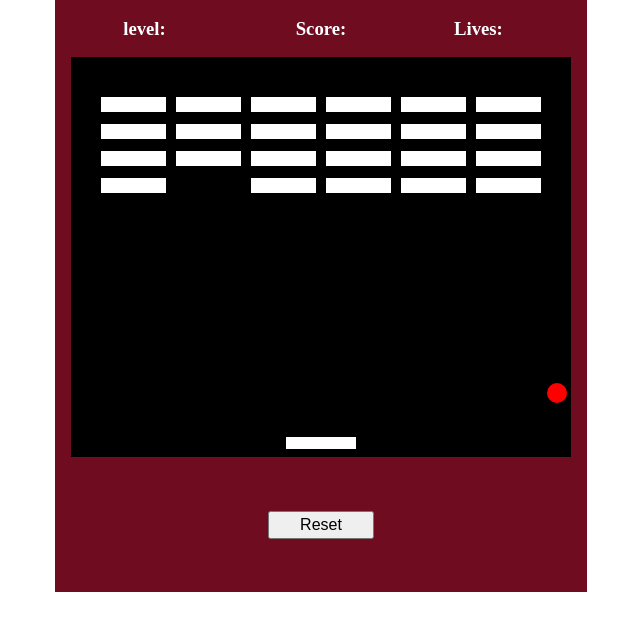
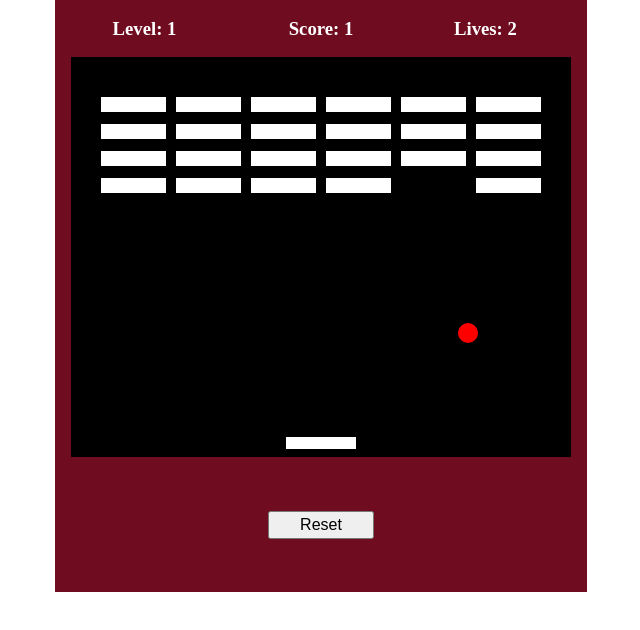
Before and after one commit to segwuonwu/Brick-Breaker, a plain HTML site: page index.html in a window 1280 px wide. Shown: the whole page, without its empty margins (319-959 px from the left). Drawn offline with Linux system fonts and the light colour scheme.

Commit message:
Score and lives are working. Also displaying level

```diff
--- a/index.html
+++ b/index.html
@@ -12,13 +12,13 @@
 <body>
     <div id="container">
         <aside id="center">
-            <h3>Score:</h3>
+            <h3 id="score"></h3>
         </aside>
         <aside id="top-left">
-            <h3>level:</h3>
+            <h3 id="level"></h3>
         </aside>
         <aside id="top-right">
-            <h3>Lives:</h3>
+            <h3 id="lives"></h3>
         </aside>
         <main>
             <canvas id="game"></canvas>
--- a/main.js
+++ b/main.js
@@ -1,12 +1,14 @@
 // Variable declaration for HTML elements
-var lives = 5;
-let score = document.getElementById('center'),
-    level = document.getElementById('top-left'),
-    life = document.getElementById('top-right'),
+
+let scoreBoard = document.getElementById('score'),
+    levelBoard = document.getElementById('level'),
+    liveBoard = document.getElementById('lives'),
     gameBoard = document.getElementById('game'),
-    reset = document.getElementById('status');
+    resetBtn = document.getElementById('status');
 
-
+var score = 0,
+    level = 1,
+    lives = 3;
 
 let ctx = gameBoard.getContext('2d');
 
@@ -17,14 +19,15 @@ gameBoard.setAttribute("height", getComputedStyle(gameBoard)["height"]);
 // variables for the paddle
 let paddleH = 12,
     paddleW = 70,
-    pLocation = (gameBoard.width - paddleW) / 2;
+    paddleXLeft = (gameBoard.width - paddleW) / 2;
+paddleXRight = paddleXLeft + paddleW;
 // variables for ball positioning
 let ballX = gameBoard.width / 2,
     ballY = gameBoard.height - 30,
-    x = Math.floor((Math.random() * 5) + 1),
-    y = Math.floor((Math.random() * -5) + -1),
-    dx = 4,
-    dy = -2;
+    x = Math.floor((Math.random() * 10) + 1),
+    y = Math.floor((Math.random() * 10) + 1),
+    dx = 3,
+    dy = 2;
 let radius = 10;
 // keyboard keys
 let arrowRight = false,
@@ -54,18 +57,10 @@ for (let i = 0; i < brickColn; i++) {
 };
 console.log(bricks)
 
-// Game instruction
-function gameInstruction() {
-    var mgs = "Welcome to the brick breaker game \n" +
-        "\n The goal is to break all the bricks";
-
-    return mgs;
-}
-
 // function to draw the paddle
 function drawPaddle() {
     ctx.beginPath();
-    ctx.rect(pLocation, gameBoard.height - 20, paddleW, paddleH);
+    ctx.rect(paddleXLeft, gameBoard.height - 20, paddleW, paddleH);
     ctx.fillStyle = "white";
     ctx.fill()
     ctx.closePath();
@@ -73,10 +68,10 @@ function drawPaddle() {
 
 // function to move the paddle
 function paddleMovement() {
-    if (arrowLeft && (pLocation > 0)) {
-        pLocation -= 7;
-    } else if (arrowRight && (pLocation + paddleW) < gameBoard.width) {
-        pLocation += 7;
+    if (arrowLeft && (paddleXLeft > 0)) {
+        paddleXLeft -= 7;
+    } else if (arrowRight && (paddleXLeft + paddleW) < gameBoard.width) {
+        paddleXLeft += 7;
     }
 }
 
@@ -144,6 +139,11 @@ function brickCollision() {
                 if (ballX > b.x && ballX < b.x + brickWidth && ballY > b.y && ballY < b.y + brickHeight) {
                     dy = -dy;
                     b.status = 0;
+                    score++;
+                    if (score === brickColn * brickRow) {
+                        alert("Congratulation You WOn!!!");
+                        document.location.reload();
+                    }
                 }
             }
 
@@ -151,23 +151,53 @@ function brickCollision() {
     }
 }
 
-// function to detect ball collision
+// checking for collision with wall
 function wallCollision() {
     if (ballX + dx > gameBoard.width - radius || ballX + dx < radius) {
         dx = -dx;
     }
     if (ballY + dy < radius) {
         dy = -dy;
-    } else if (ballY + dy > gameBoard.height - radius) {
+    } else if (ballY + dy > gameBoard.height) {
         dy = -dy;
     }
 }
 
-function collisionDetection() {
+
+// checking for paddle collision
+function paddleCollision() {
+    if (ballY >= gameBoard.height - 12 && ballY <= gameBoard.height - 30) {
+        console.log("ballY before:", ballY);
+        if (ballX - radius == paddleXRight || ballX + radius == paddleXLeft) {
+            console.log("ballY after", ballX);
+            dy = -dy;
+        }
+    }
+
     if (ballY === gameBoard.height - 30) {
-        if ((ballX <= pLocation + (70 / 2)) &&
-            (ballX >= pLocation - (70 / 2))) {
+        if ((ballX <= paddleXLeft + 70) &&
+            (ballX >= paddleXLeft)) {
             dy = -dy;
+        }
+        // need work
+        // if (ballX - radius == paddleXRight || ballX + radius == paddleXLeft) {
+        //     console.log(ballX);
+        //     dy = -dy;
+        // }
+    } else if (ballY + dy > gameBoard.height) {
+        //console.log(ballX + dy);
+        lives--;
+        console.log(lives);
+        if (lives == 0) {
+            alert("GAME OVER");
+            document.location.reload();
+        } else {
+            //console.log(ballX, " ", paddleXRight / 2)
+            ballX = gameBoard.width / 2;
+            ballY = gameBoard.height - 34;
+            dx = 3;
+            dy = 2;
+            paddleXLeft = (gameBoard.width - paddleW) / 2;
         }
     }
 }
@@ -178,9 +208,11 @@ function gameLoop() {
     drawBricks();
     drawBall();
     drawPaddle();
-
+    levelBoard.textContent = `Level: ${level}`;
+    scoreBoard.textContent = `Score: ${score}`;
+    liveBoard.textContent = `Lives: ${lives}`;
     brickCollision();
-    collisionDetection();
+    paddleCollision();
     wallCollision();
 
     paddleMovement();
@@ -188,5 +220,4 @@ function gameLoop() {
     requestAnimationFrame(gameLoop);
 }
 
-var interval = requestAnimationFrame(gameLoop);
-//setInterval(gameLoop, 60);
+gameLoop();
```
